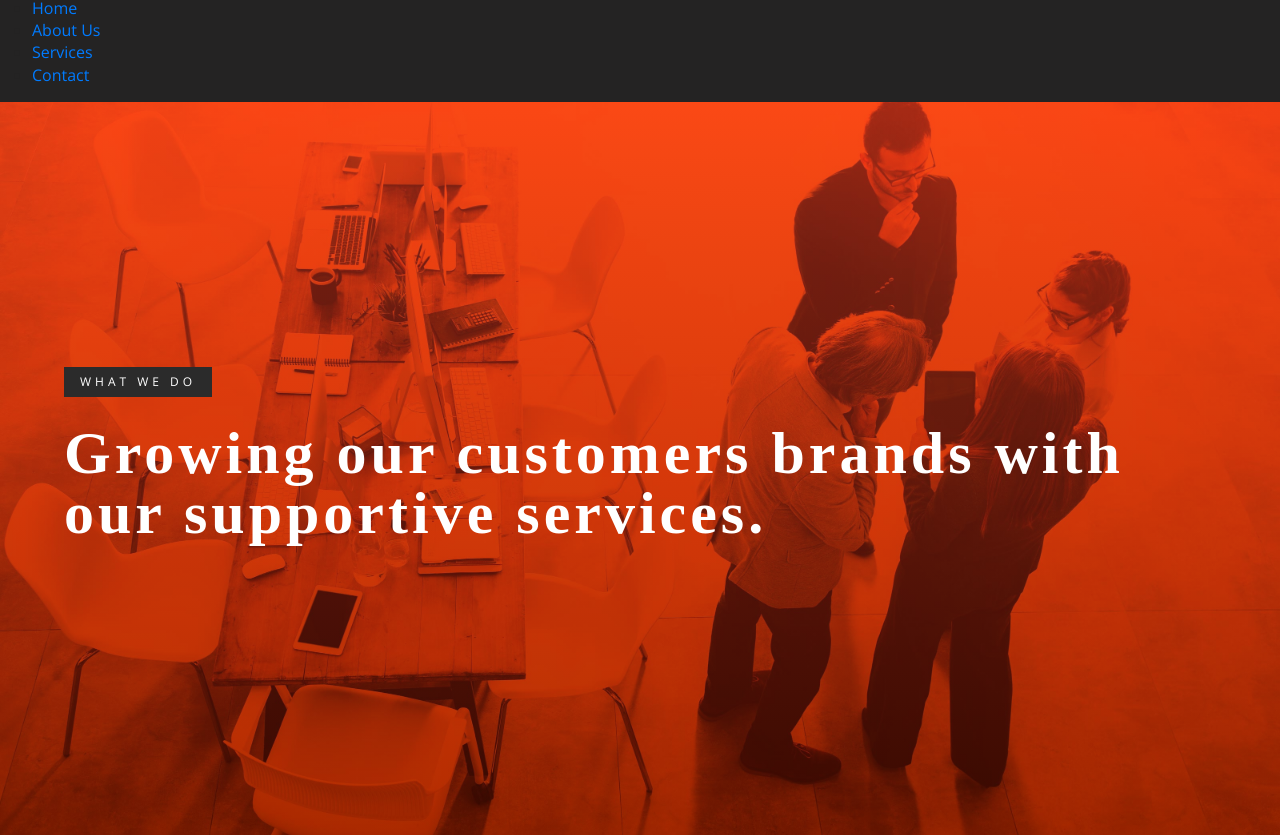
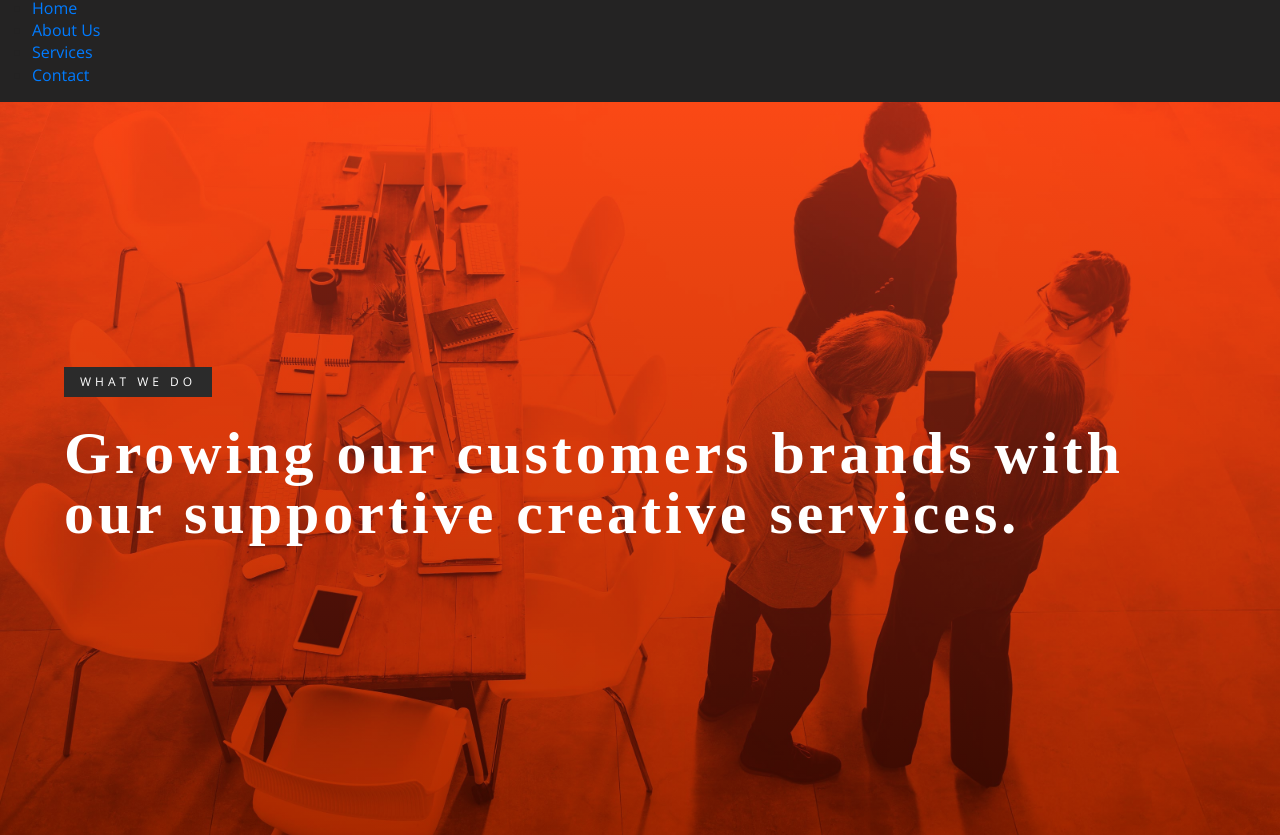
Before and after one commit to efrencav/gatsby-abstract, a Gatsby site: page /services in a window 1280 px wide. Shown: the part 265-1100 px from the top of the page. Built offline with nearby package versions, Linux system fonts and the light colour scheme; Gatsby itself is replaced by a stand-in of ours.

Commit message:
services

```diff
--- a/src/pages/services/index.js
+++ b/src/pages/services/index.js
@@ -11,7 +11,7 @@ export default () => (
     <Layout>
       <AboutHero>
         <Banner
-          title="Growing our customers brands with our supportive services."
+          title="Growing our customers brands with our supportive creative services."
           info=""
         >
         </Banner>
```
